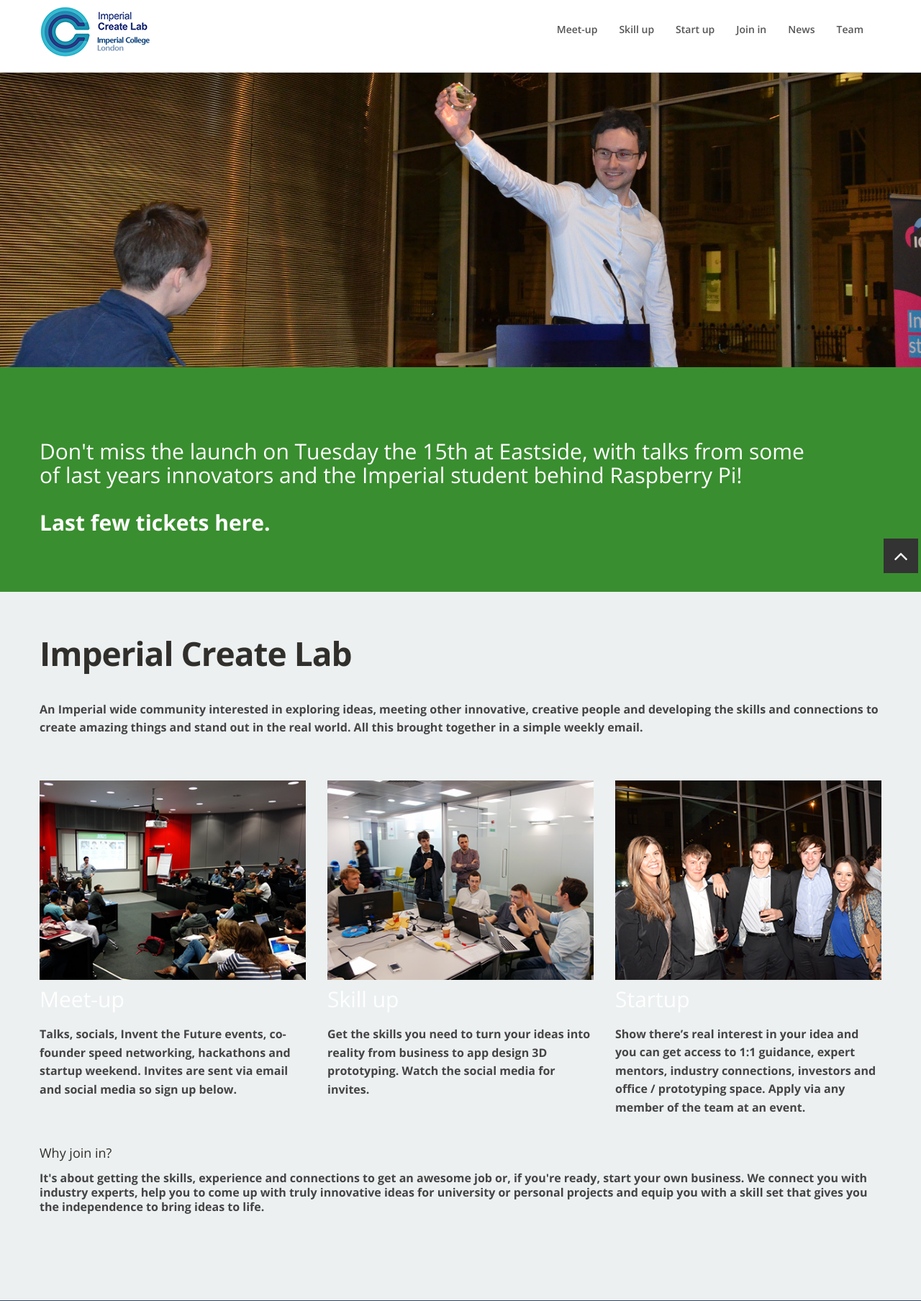
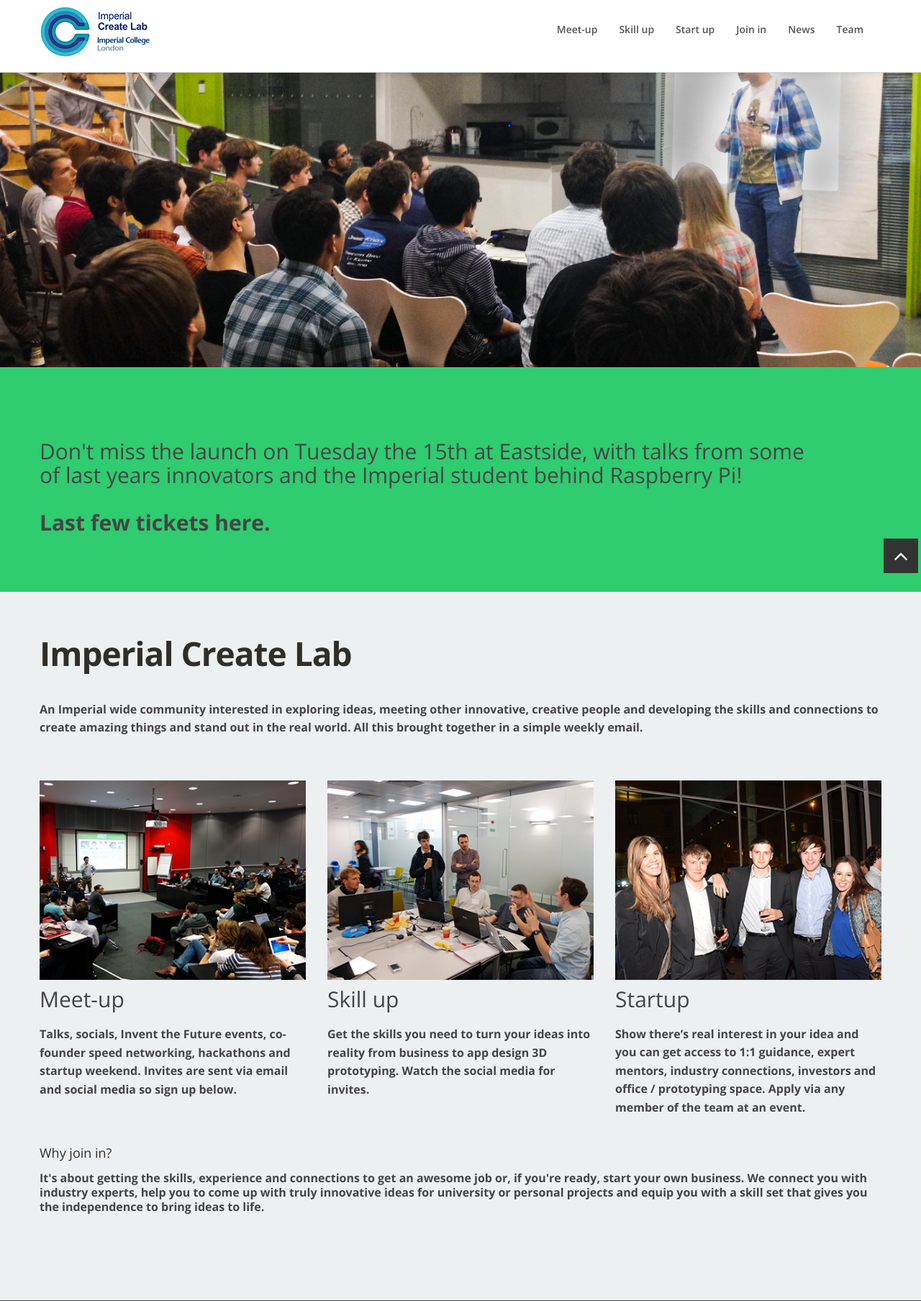
Before and after one commit to mwhammond/CreateLabOriginal, a PHP site: page / in a window 1280 px wide. Shown: the top 1807 px of the page at 72% size. Run offline with PHP 8.4, Linux system fonts and the light colour scheme; some libraries are stand-ins or nearby versions.

Commit message:
changed picture from kevin corrected white text which caused links to be invisible on white backgrounds.

```diff
--- a/css/flexslider.css
+++ b/css/flexslider.css
@@ -102,7 +102,7 @@ zoom: 1;
 .flex-control-thumbs li {width: 25%; float: left; margin: 0;}
 .flex-control-thumbs img {width: 100%; display: block; opacity: .7; cursor: pointer;}
 .flex-control-thumbs img:hover {opacity: 1;}
-.flex-control-thumbs .flex-active {opacity: 1; cursor: default;}
+.flex-control-thumbs .flex-active {opacity: 100; cursor: default;}
 
 @media screen and (max-width: 860px) {
   .flex-direction-nav .flex-prev {opacity: 1; left: 0;}
--- a/css/style.css
+++ b/css/style.css
@@ -191,7 +191,7 @@ a:hover, a:active {
 }
 h1, h2, h3, h4, h5, h6 {
 	font-weight: 400;
-	color: #312f2b;
+	color: #302e2a;
 	line-height:1.1em;
 	font-family:'Open Sans', Arial, sans-serif;
 }
@@ -493,7 +493,7 @@ section.gray {
 }
 
 .spacer.green,.section.green {
-	background:#1bac91;
+	background:#2fcc70;
 }
 
 .spacer.darkblue,.section.darkblue {
@@ -536,7 +536,6 @@ section.gray {
 }
 
 .spacer.red, h2, a {
-	color:#fff;
 }
 
 
@@ -1378,7 +1377,7 @@ i.icon-white {
   border-bottom-color: none;
 }
 .btn:link, .btn:visited {
-	color: #fff;
+	color: #2c3e50;
 }
 .btn:hover {
 	background: #333 !important;
--- a/index.html
+++ b/index.html
@@ -133,7 +133,7 @@
 
 
 
-<section class="spacer red">
+<section class="spacer green">
 <div class="container">
 	<div class="row">
 		<div class="span11 alignleft">
```
Also changed, not shown: img/kevinbackground.jpg, img/xkevinbackground.jpg (added).
